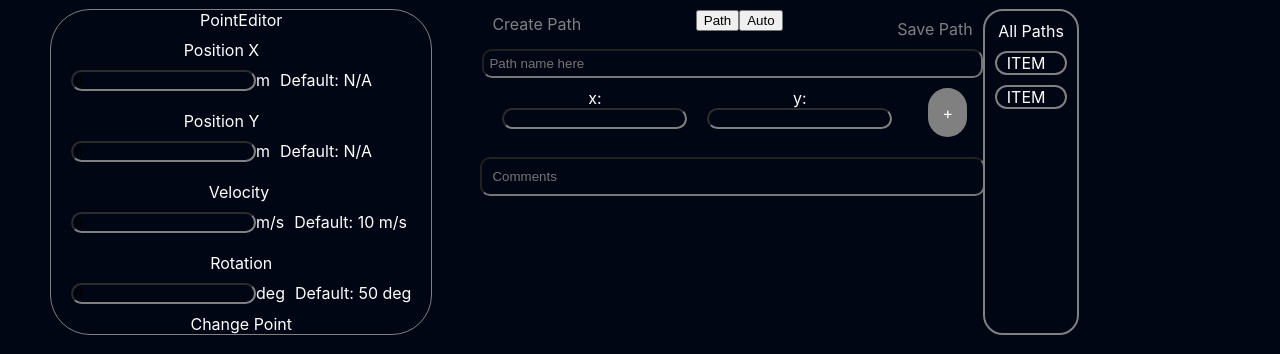
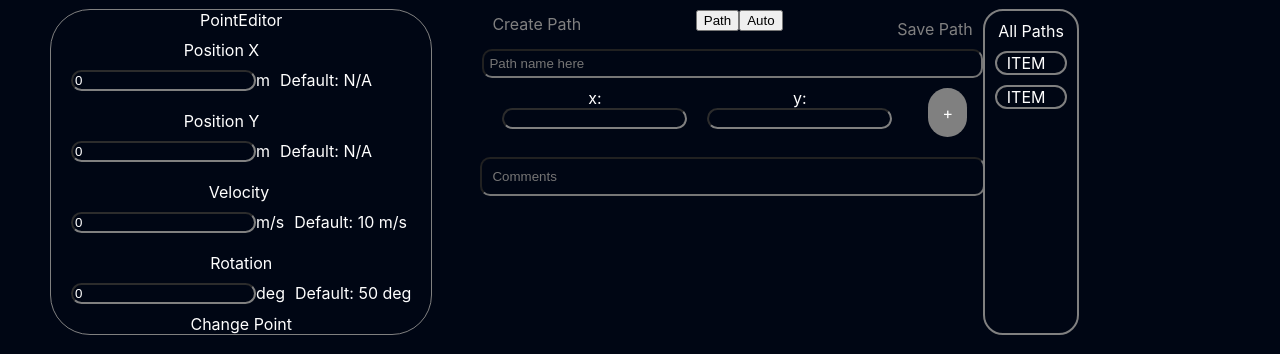
Before and after one commit to Team846/FunkyAutoPlanner, a React (Create React App) app in the folder main/: page / in a window 1280 px wide. Shown: the part 386-740 px from the top of the page. Built offline with nearby package versions, Linux system fonts and the light colour scheme.

Commit message:
point editing

```diff
--- a/main/src/PathPlanner/PathField/Point/Point.tsx
+++ b/main/src/PathPlanner/PathField/Point/Point.tsx
@@ -9,7 +9,7 @@ function Point({x, y, bearing, onClick, index} : {x:number, y:number, bearing:nu
         top: `${y-4.49}%`,
         transform: `rotate(${bearing}deg)`}}>
       </div>
-      <div className="Point"
+      <div className="Point" onClick={()=>{onClick(index)}}
       style={{
         left: `${x-.375}%`,
         top: `${y-1.02}%`}}>
--- a/main/src/PathPlanner/PathPlanner.tsx
+++ b/main/src/PathPlanner/PathPlanner.tsx
@@ -7,13 +7,19 @@ import { scpFile } from "../robotInteraction";
 import PageChooser from "../PageChooser/PageChooser";
 import PathList from "../AutoPlanner/PathList/PathList";
 import "./PathPlanner.css"
+import { fieldToPercX, fieldToPercY, percToFieldX, percToFieldY} from "../util";
 
 
 function PathPlanner({path, setPath}: {path: boolean, setPath: Dispatch<SetStateAction<boolean>>}) {
 
   const [curPath, setCurPath] = useState<PointToBeMade[]>([]);
-  const [pointOfInterest, setPointOfInterest] = useState<PointToBeMade>();
+  const [pointOfInterest, setPointOfInterest] = useState<number>();
   const [name, setName] = useState("");
+
+  const [x, setX] = useState(0);
+  const [y, setY] = useState(0);
+  const [v, setV] = useState(0);
+  const [r, setR] = useState(0);
 
   const create = () =>{
     setCurPath([]);
@@ -33,14 +39,18 @@ function PathPlanner({path, setPath}: {path: boolean, setPath: Dispatch<SetState
   };
 
   const onPointClick =(i:number) =>{
-    setPointOfInterest(curPath[i]);
+    setPointOfInterest(i);
+    setX(percToFieldX(curPath[i].CordX));
+    setY(percToFieldY(curPath[i].CordY));
+    setV(curPath[i].velocity);
+    setR(curPath[i].bearing)
   }
   return (
     <div className="PathPlanner">
       <header className="Path-header">
         <Field onPointClick={onPointClick}listOfPoints={curPath} setListOfPoints={setCurPath}/>
         <div className="path-box">
-        <PointEditor pointOfInterest={pointOfInterest}/>
+        <PointEditor pointOfInterest={pointOfInterest} path={curPath} setPath={setCurPath} x={x} setX={setX} y={y} setY={setY} v={v} setV={setV} r={r} setR={setR}/>
           <div style={{ display: 'flex', flexDirection: "column"}}>
             <PathCreator setPath={setPath} path={path} create={create} save={savePath}/>
             <PointAdder path={curPath} setPath={setCurPath}/>
--- a/main/src/PathPlanner/PointEditor/ModifiedInput.css
+++ b/main/src/PathPlanner/PointEditor/ModifiedInput.css
@@ -4,4 +4,5 @@
     padding-X: 10px;
     padding-Y: 2px;
     border-radius: 20vh;
+    color:white;
 }
--- a/main/src/PathPlanner/PointEditor/PointEditor.tsx
+++ b/main/src/PathPlanner/PointEditor/PointEditor.tsx
@@ -1,17 +1,26 @@
-import { useState } from "react";
+import { Dispatch, SetStateAction, useState } from "react";
 import ModifiedInputField from "./ModifiedInputField";
 import "./PointEditor.css"
 import { PointToBeMade } from "../PathField/Field";
+import { fieldToPercX, fieldToPercY, percToFieldX, percToFieldY} from "../../util";
 
-function PointEditor({pointOfInterest}: {pointOfInterest:PointToBeMade|undefined}) {
+function PointEditor({pointOfInterest, path, setPath, x, setX, y, setY, v, setV, r, setR}: {pointOfInterest:number|undefined,
+                                                                                            path:PointToBeMade[], setPath:Dispatch<SetStateAction<PointToBeMade[]>>,
+                                                                                            x:number, setX:Dispatch<SetStateAction<number>>,
+                                                                                            y:number, setY:Dispatch<SetStateAction<number>>,
+                                                                                            v:number, setV:Dispatch<SetStateAction<number>>,
+                                                                                            r:number, setR:Dispatch<SetStateAction<number>>}) {
 
-  const [x, setX] = useState(pointOfInterest==undefined?0:pointOfInterest.CordX);
-  const [y, setY] = useState(pointOfInterest==undefined?0:pointOfInterest.CordY);
-  const [v, setV] = useState(pointOfInterest==undefined?0:pointOfInterest.velocity);
-  const [r, setR] = useState(pointOfInterest==undefined?0:pointOfInterest.bearing);
 
   const savePoint =() =>{
-    pointOfInterest?.CordX
+    if (pointOfInterest!=undefined){
+      let tempPath=[...path]
+      tempPath[pointOfInterest].CordX=fieldToPercX(x);
+      tempPath[pointOfInterest].CordY=fieldToPercY(y);
+      tempPath[pointOfInterest].velocity=v;
+      tempPath[pointOfInterest].bearing=r;
+      setPath(tempPath);
+    }
   }
 
 
```
